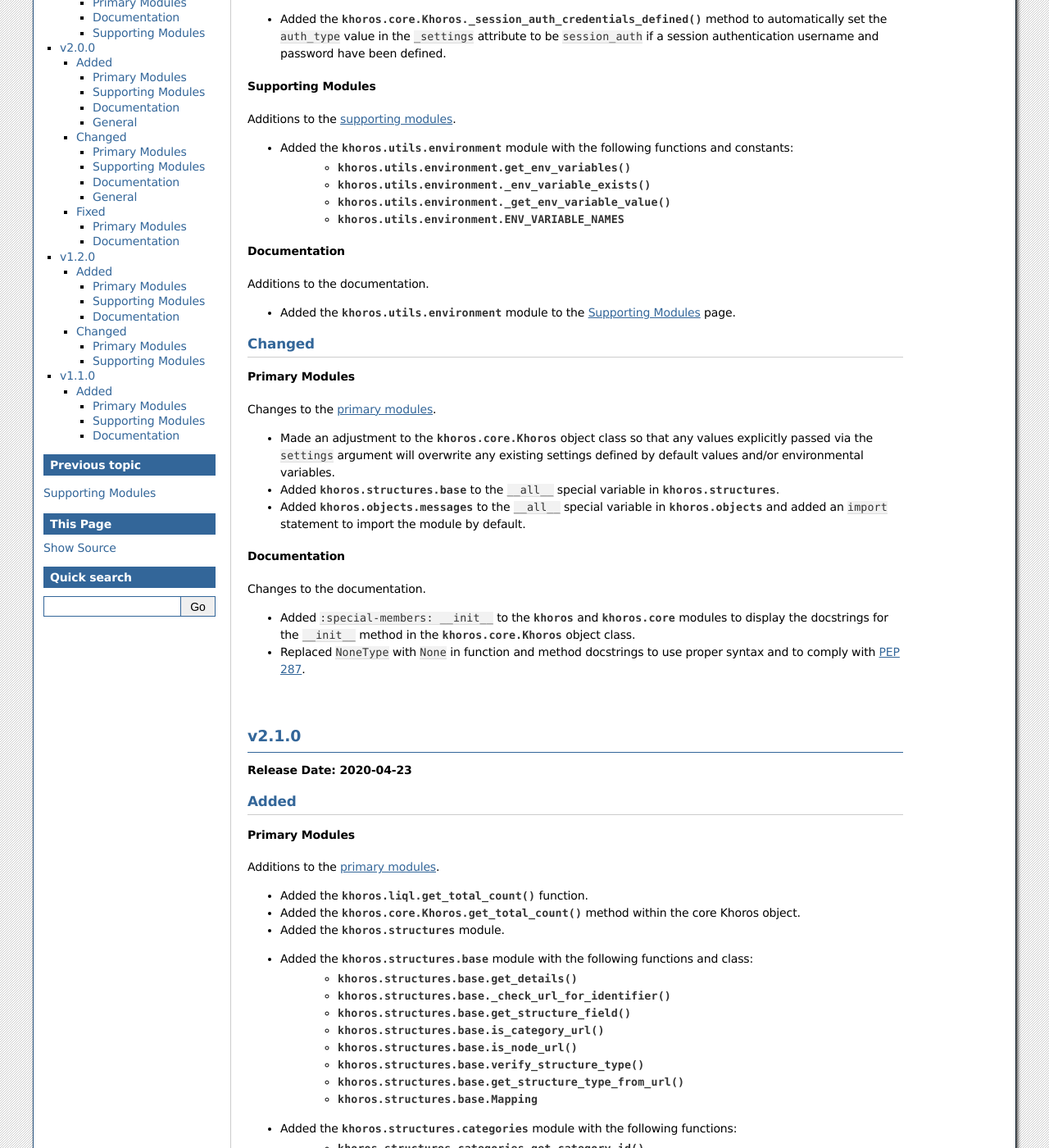
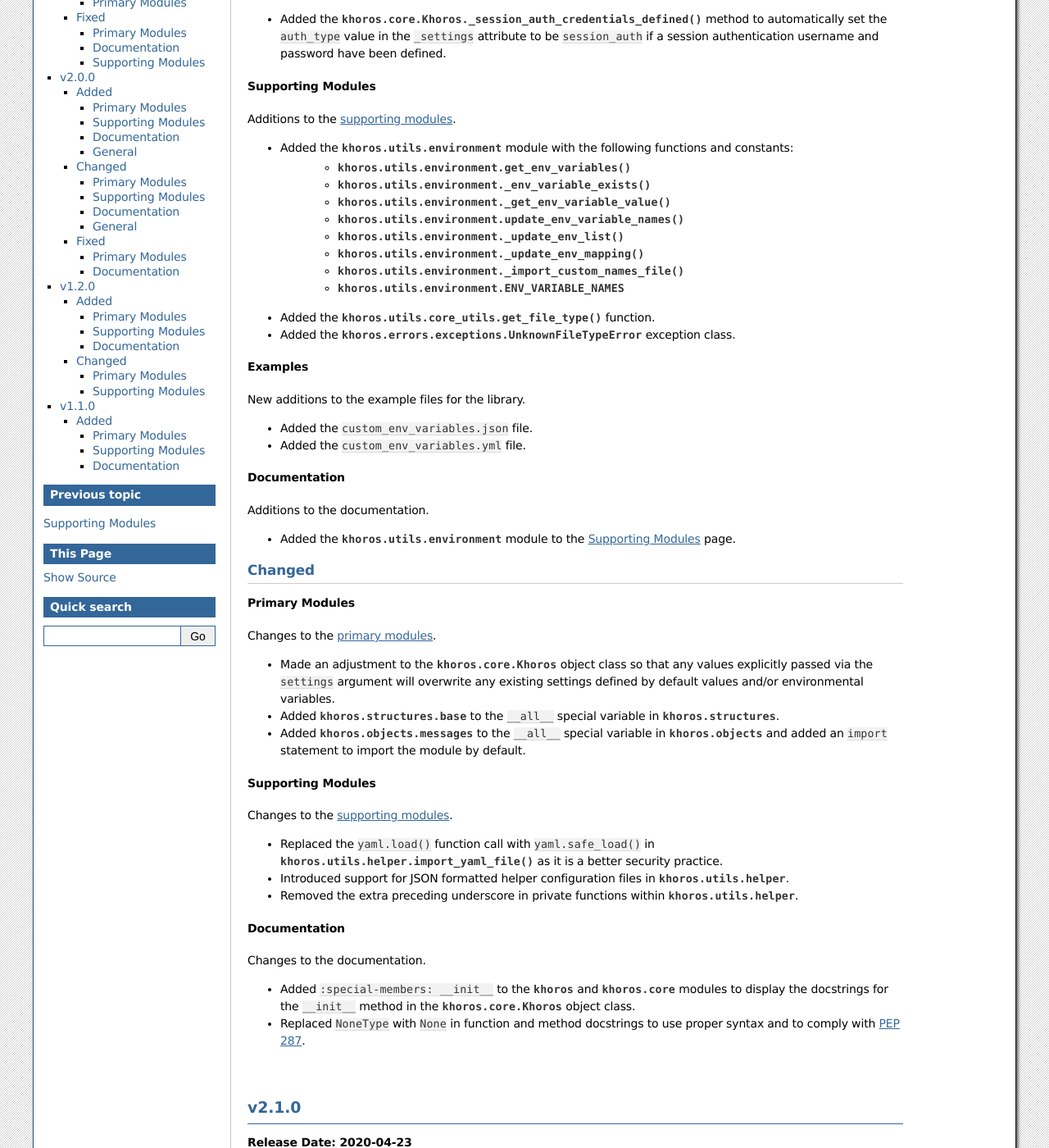
Before and after one commit to jeffshurtliff/khoros, a Sphinx documentation site: the page built from docs/changelog.rst, in a window 1280 px wide and 1400 px high, scrolled down 399 px. Shown: the whole window at 82% size. Built offline with Sphinx 7.4.7, drawn with Linux system fonts in a browser that asks for light colours; some of the changed text lies outside the part shown.

Commit message:
Added more additions and changes to the changelog for 2.2.0

```diff
--- a/docs/changelog.rst
+++ b/docs/changelog.rst
@@ -29,7 +29,20 @@ Additions to the :doc:`supporting modules <supporting-modules>`.
     * :py:func:`khoros.utils.environment.get_env_variables`
     * :py:func:`khoros.utils.environment._env_variable_exists`
     * :py:func:`khoros.utils.environment._get_env_variable_value`
+    * :py:func:`khoros.utils.environment.update_env_variable_names`
+    * :py:func:`khoros.utils.environment._update_env_list`
+    * :py:func:`khoros.utils.environment._update_env_mapping`
+    * :py:func:`khoros.utils.environment._import_custom_names_file`
     * :py:const:`khoros.utils.environment.ENV_VARIABLE_NAMES`
+* Added the :py:func:`khoros.utils.core_utils.get_file_type` function.
+* Added the :py:exc:`khoros.errors.exceptions.UnknownFileTypeError` exception class.
+
+Examples
+--------
+New additions to the example files for the library.
+
+* Added the ``custom_env_variables.json`` file.
+* Added the ``custom_env_variables.yml`` file.
 
 Documentation
 -------------
@@ -50,6 +63,15 @@ Changes to the :doc:`primary modules <primary-modules>`.
 * Added :py:mod:`khoros.structures.base` to the ``__all__`` special variable in :py:mod:`khoros.structures`.
 * Added :py:mod:`khoros.objects.messages` to the ``__all__`` special variable in :py:mod:`khoros.objects` and added
   an ``import`` statement to import the module by default.
+
+Supporting Modules
+------------------
+Changes to the :doc:`supporting modules <supporting-modules>`.
+
+* Replaced the ``yaml.load()`` function call with ``yaml.safe_load()`` in
+  :py:func:`khoros.utils.helper.import_yaml_file` as it is a better security practice.
+* Introduced support for JSON formatted helper configuration files in :py:mod:`khoros.utils.helper`.
+* Removed the extra preceding underscore in private functions within :py:mod:`khoros.utils.helper`.
 
 Documentation
 -------------
```
